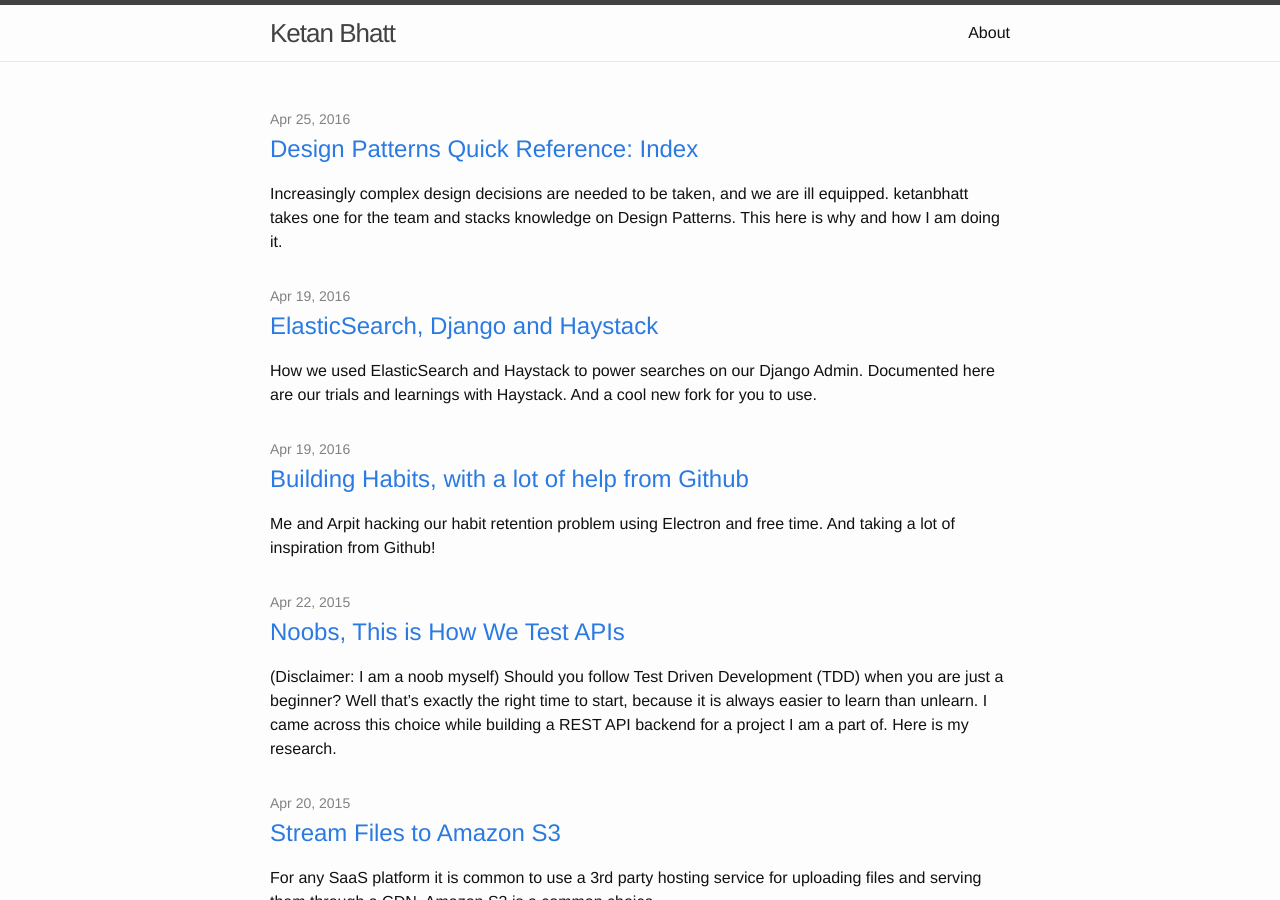
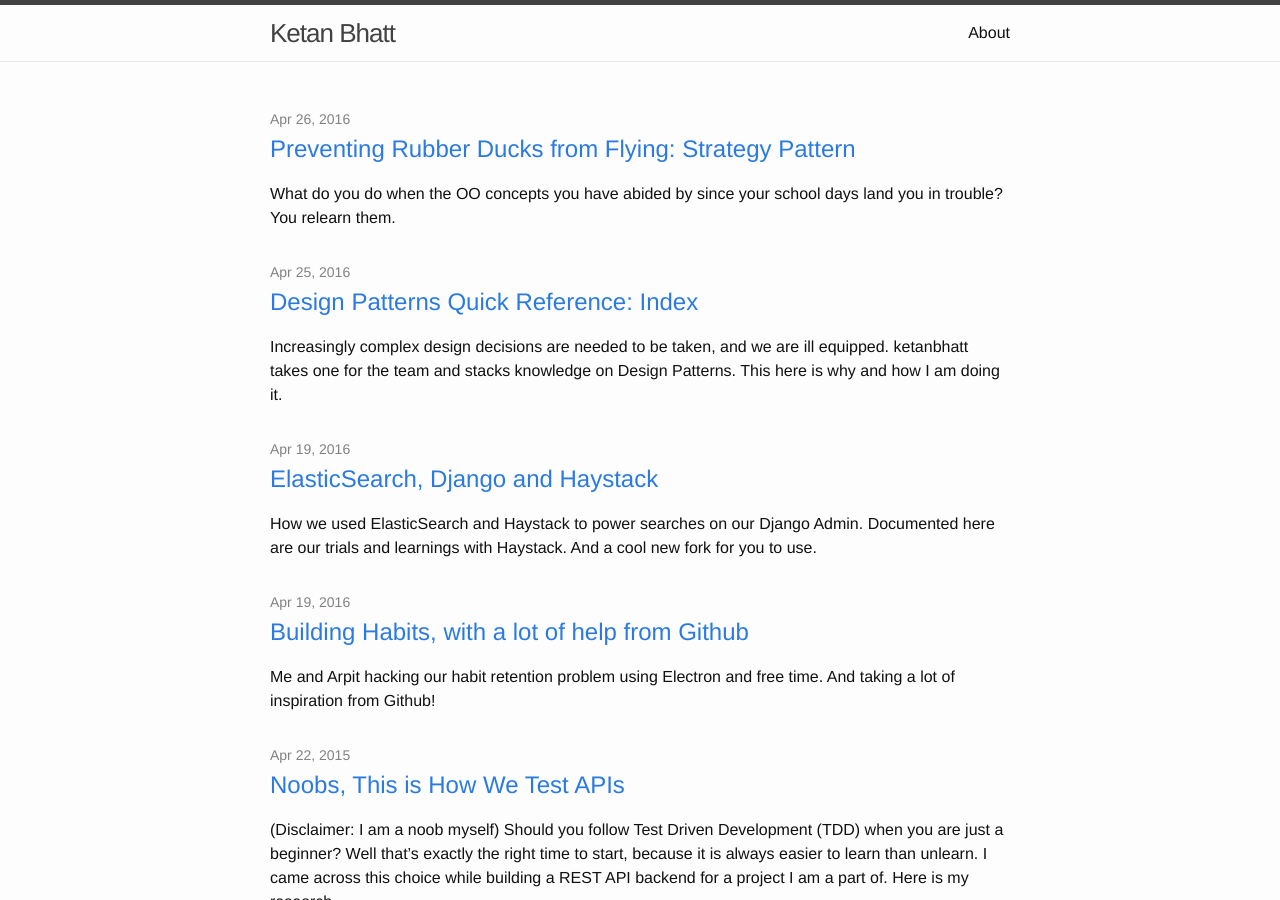
Before and after one commit to ketanbhatt/ketanbhatt.github.io, a Jekyll site: the page built from index.html, in a window 1280 px wide and 900 px high. Built offline with Jekyll 4.4.1, drawn with Linux system fonts in a browser that asks for light colours; part of the change alters nothing that is shown.

Commit message:
Post for Strategy Pattern

```diff
--- a/_posts/2016-04-25-design-patterns-quick-reference-index.md
+++ b/_posts/2016-04-25-design-patterns-quick-reference-index.md
@@ -10,3 +10,6 @@ After a quick research I decided I don’t want to start with the Gang of Four
 ![GOF Design Patterns Review](/img/GOF_review.png)
 
 I picked up [Head First Design Patterns](http://shop.oreilly.com/product/9780596007126.do). It is a fun book recommended by many, and as I started it, I feel like it was the right decision. The authors aim to make the reader learn about the design patterns and then retain what they have learnt. They do this through simple but effective methods, rendering the book an interesting read in the process. I have decided to document what I learn so that it serves the dual purpose of being a quick reference for me and others, and for me to reinforce my learning.
+
+## Posts in the series:
+1. [Preventing Rubber Ducks from Flying: Strategy Pattern]({% post_url 2016-04-26-design-patterns-strategy %})
--- /dev/null
+++ b/_posts/2016-04-26-design-patterns-strategy.md
@@ -0,0 +1,171 @@
+---
+title:	"Preventing Rubber Ducks from Flying: Strategy Pattern"
+date:	2016-04-26
+excerpt: What do you do when the OO concepts you have abided by since your school days land you in trouble? You relearn them.
+---
+> _Master:_ So Grasshopper, should effort go into reuse **above** maintainability and extensibility?
+>
+> _Student:_ Master, I believe that there is truth in this.
+>
+> _Master:_ I can see that you still have much to learn.
+>
+> -- -- <cite>Head First Design Patterns</cite>
+
+#### The Strategy Pattern:
+
+Define a family of algorithms, encapsulate each one, and make them interchangeable. Strategy lets the algorithm vary independently from the clients that use it.
+
+#### Principles:
+1. Encapsulate what varies: Identify the aspects of your application that vary and separate them from what stays the same.
+2. Favor composition over inheritance.
+3. Program to interfaces, not implementations.
+
+## When will I need it?
+So you are a developer and you are making a _Duck Simulator_ program. You are a nice person and so you use Inheritance. You have a `Duck` superclass that defines some attributes and methods. This class is inherited by other special `DuckType` classes. Like so:
+
+{% highlight python %}
+class Duck(object):
+	def quack():
+		print "Quack! Quack!"
+
+	def swim():
+		print "Yaay I am swimming!"
+
+	def display():
+		raise NotImplementedError
+
+class MallardDuck(Duck):
+	def display():
+		print "I look like a Mallard"
+
+class RedheadDuck(Duck):
+	def display():
+		print "I look like a Redhead"
+{% endhighlight %}
+
+`quack()` and `swim()` are implemented in the superclass while `display()` is implemented in the child classes as each duck looks different.
+
+Now **you are asked to add a new feature, the ducks can now fly**. Because you used inheritance, you just added the method "fly()" to the superclass :D
+
+{% highlight python %}
+class Duck(object):
+	...
+
+	def fly():
+		print "I am flying!"
+{% endhighlight %}
+
+**But that proved disastrous** because a certain Duck that wasn't supposed to be flying started doing air acrobatics.
+
+{% highlight python %}
+class RubberDuck(Duck):
+	def display():
+		print "I look like a Rubber Duck"
+
+	def quack():
+		# Rubber duck doesn't quack, it squeaks
+		print "Squeak! Squeak!"
+{% endhighlight %}
+
+So what? You can easily override `fly()` in `RubberDuck`. But what if we add another Duck `WoodenDuck`? You will again override `fly()` and `quack()` (because wooden ducks don't quack).
+
+_What you thought was great for reuse (Inheritance) turned out to be a nightmare for maintenance._
+
+
+## Strategy Pattern to the rescue!
+Time to use some [design principles](#principles).
+
+We identify that `flying` and `quacking` are varying behaviors, so we will abstract them out to interfaces.
+
+We will create `FlyBehavior` and `QuackBehavior` superclasses. Each behavior will have a set of classes associated with it. We have this structure now:
+
+{% highlight python %}
+# Flying Behavior
+class FlyBehavior(object):
+	def fly():
+		raise NotImplementedError
+
+class FlyWithWings(FlyBehavior):
+	def fly():
+		print "I am flying!"
+
+class FlyNoWay(FlyBehavior):
+	def fly():
+		print "I can't fly"
+
+# Quacking Behavior
+class QuackBehavior(object):
+	def quack():
+		raise NotImplementedError
+
+class Quack(QuackBehavior):
+	def quack():
+		print "Quack! Quack!"
+
+class Squeak(QuackBehavior):
+	def quack():
+		print "Squeak! Squeak!"
+
+class MuteQuack(QuackBehavior):
+	def quack():
+		print ":("
+{% endhighlight %}
+
+And we integrate this with the `Duck` class and it's child classes like so:
+
+{% highlight python %}
+class Duck(object):
+	...
+
+	def __init__(self):
+		self.fly_behavior = FlyBehavior()
+		self.quack_behavior = QuackBehavior()
+
+	def perform_fly():
+		self.fly_behavior.fly()
+
+	def perform_quack():
+		self.quack_behavior.quack()
+
+class MallardDuck(Duck):
+	def __init__(self):
+		self.fly_behavior = FlyWithWings()
+		self.quack_behavior = Quack()
+
+	def display():
+		print "I look like a Mallard"
+
+class RubberDuck(Duck):
+	def __init__(self):
+		self.fly_behavior = FlyNoWay()
+		self.quack_behavior = Squeak()
+
+	def display():
+		print "I look like a Rubber Duck"
+{% endhighlight %}
+
+You see the ingenuity of the approach? **Now you can easily add a new Duck type and give it any behavior you want, without making any change to the superclass `Duck` or without adding any new methods to the child class.** This also prevents disasters like flying rubber ducks.
+
+We took implementation away from the child classes and moved it to classes of their own from where they can be reused. _Now not only can you reuse the `Quack` class inside of any `Duck` type class, but you can also separately use it to, maybe, imitate a duck sound._
+
+You can also add/change behaviors at runtime! Just add a setter method to `Duck` like:
+{% highlight python %}
+class Duck(object):
+	...
+	def set_flying_behavior(fb):
+		self.flying_behavior = fb
+{% endhighlight %}
+
+And now we can call this method to set/modify flying behavior of a duck at runtime.
+
+## But the pattern [talks](#the-strategy-pattern) about algorithms?
+See it like this: each set of behaviors (`FlyingBehavor` --> `FlyWithWings`, `FlyNoWay`) are like a family of algorithms, and they are _interchangeable_.
+
+## How did we benefit?
+We now have a _composition_. Instead of inheriting behaviors, our `Duck` classes are composed of the appropriate behavior classes. This is one of the points we mentioned in the [design principles](#principles).
+
+Composition enables us to encapsulate related behavior together, allowing them to be reused later. And also the behavior can be changed at runtime.
+
+Also, anytime we have to add a new way of flying (`FlyWithRockets`), all we have to do is add a new child for `FlyBehavior` and chill.
+
+_All examples are taken from the [Head First Design Patterns](http://shop.oreilly.com/product/9780596007126.do)_
```
